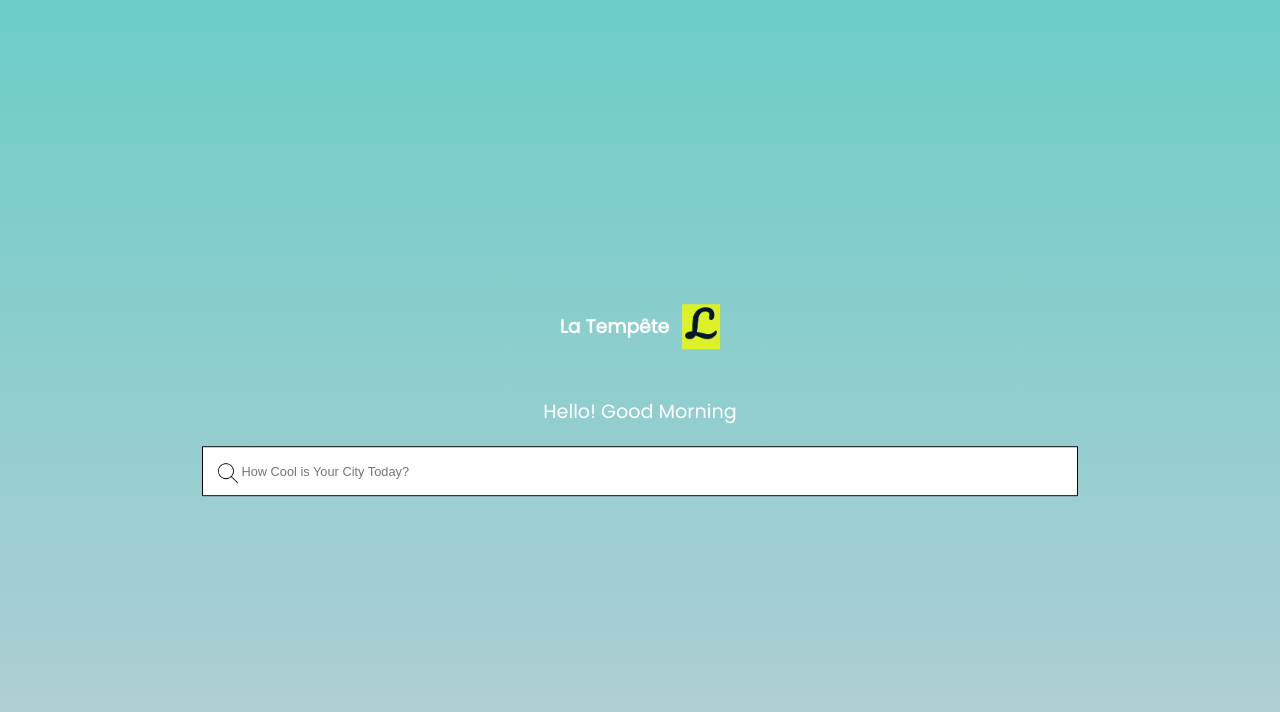
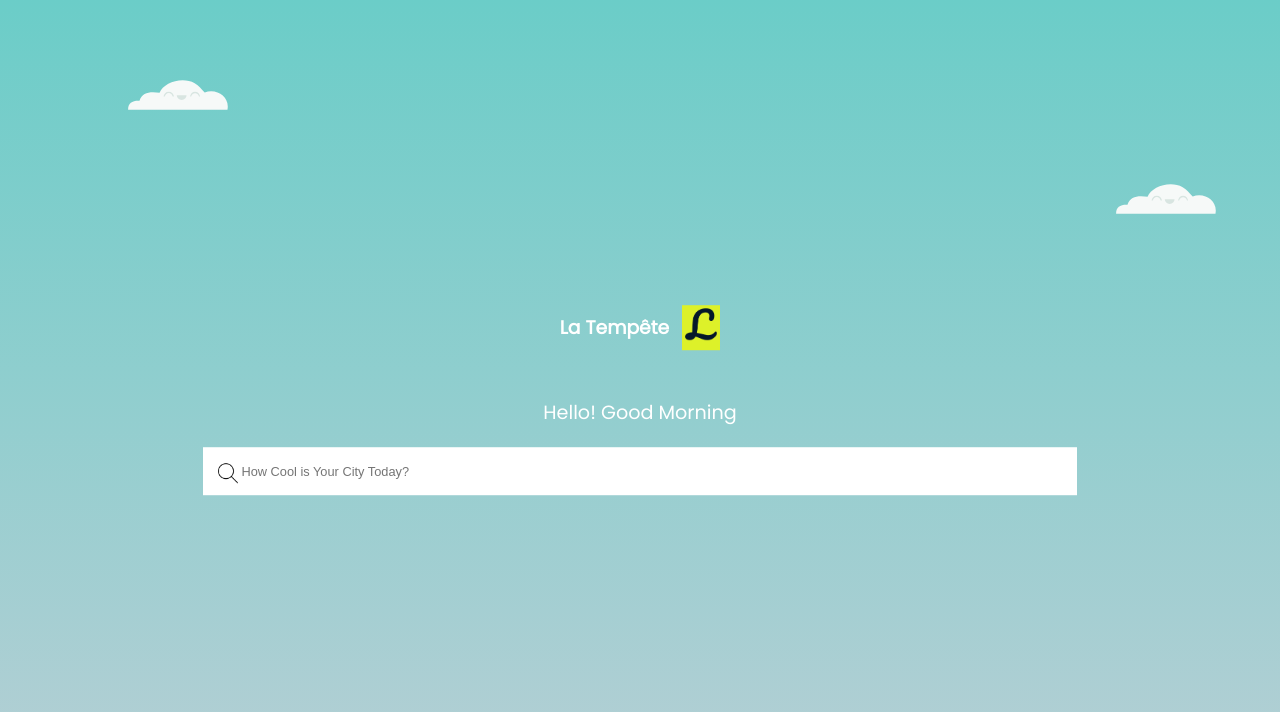
Before and after one commit to AugustBemsen/weatherApp, a React (Create React App) app: page / in a window 1280 px wide. Shown: the top 712 px of the page. Built offline with nearby package versions, Linux system fonts and the light colour scheme.

Commit message:
added clouds to home page

```diff
--- a/src/Containers/Home/Home.css
+++ b/src/Containers/Home/Home.css
@@ -2,6 +2,7 @@
     background: linear-gradient(#6bcdc8, #b7cfd5);
     width: 100%;
     height: 100vh;
+    position: relative;
 }
 
 .BodyWrapper {
@@ -12,6 +13,20 @@
     transform: translate(-50%, -50%);
     color: #fff;
     text-transform: capitalize;
+}
+
+.Cloud1 {
+    position: absolute;
+    top: 10%;
+    left: 10%;
+    width: 100px;
+}
+
+.Cloud2 {
+    position: absolute;
+    top: 23%;
+    right: 5%;
+    width: 100px;
 }
 
 /* Hero Section */
@@ -66,7 +81,7 @@
     margin: auto;
     padding: 1rem;
     padding-left: 38px;
-    border: .3px solid black;
+    border: none;
     font-size: 0.9rem;
 }
 
--- a/src/Containers/Home/Home.js
+++ b/src/Containers/Home/Home.js
@@ -1,11 +1,13 @@
 import React from "react";
 import "./Home.css";
 import Logo from "../../Components/Imgs/Logo.png";
+import Cloud from "../../Components/Imgs/cloud.svg";
 
 const Home = (props) => {
   return (
-    <div className="Wrapper">
     <div className="Home">
+      <img src={Cloud} alt="cloud" className="Cloud1" />
+      <img src={Cloud} alt="cloud" className="Cloud2" />
       <div className="BodyWrapper">
         <div className="Brand">
           <h3 className="BrandName">la tempête</h3>
@@ -28,7 +30,6 @@ const Home = (props) => {
         </div>
       </div>
     </div>
-    </div>
   );
 };
 
```
Also changed, not shown: src/Components/Imgs/cloud.svg (added). Lines whose indentation alone changed are shown as unchanged.
